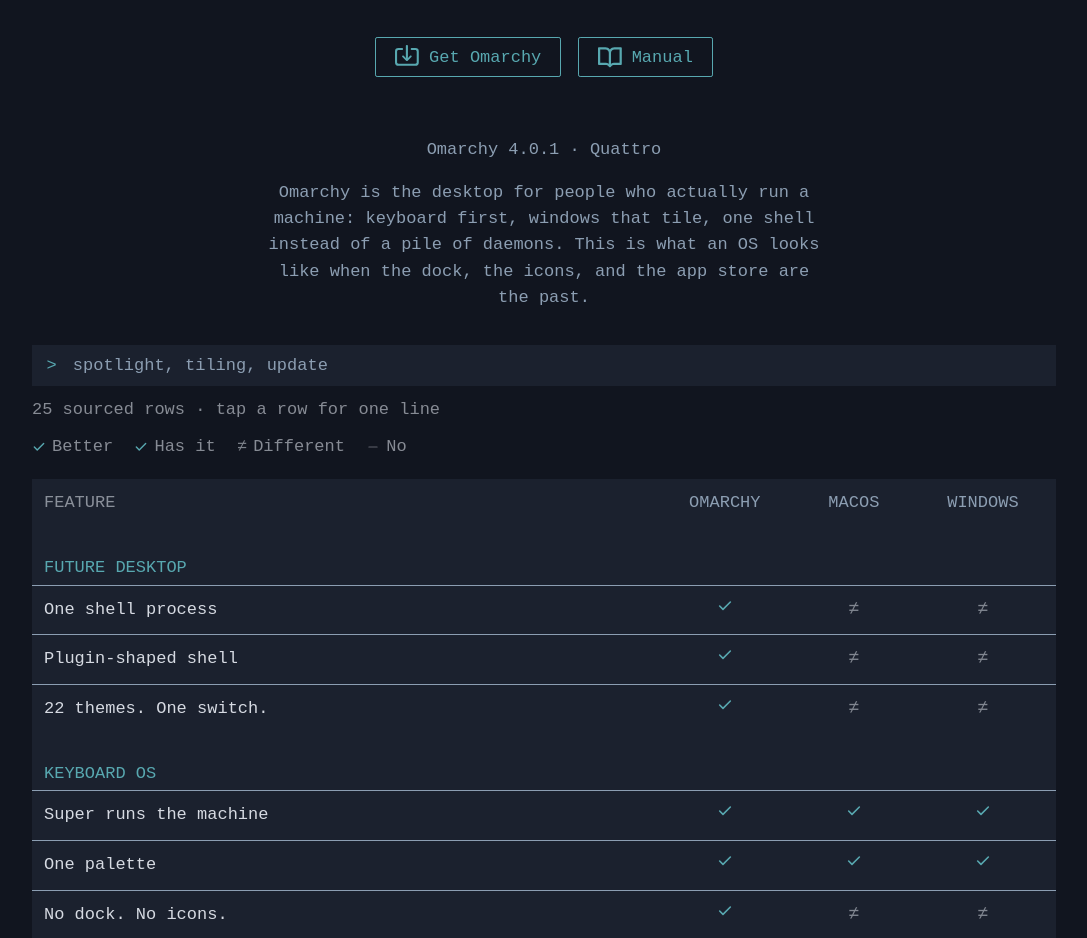
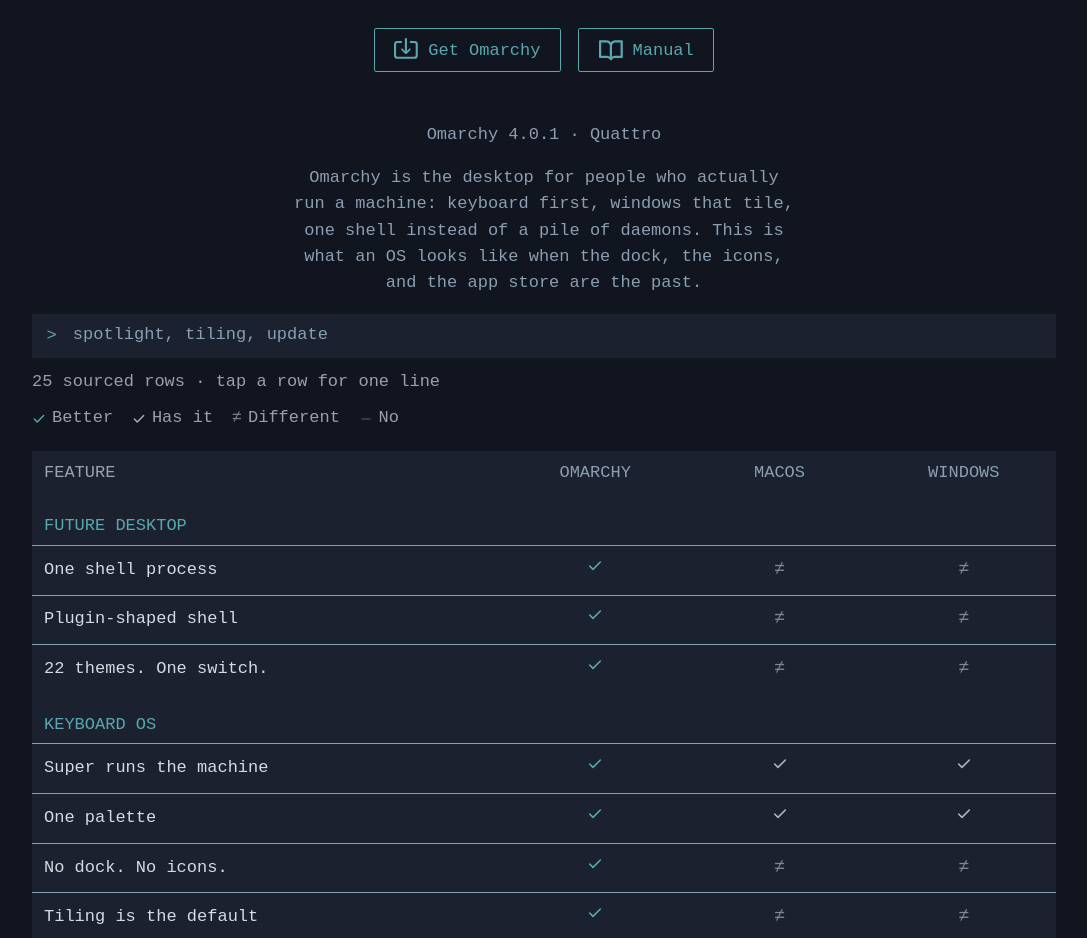
Before and after one commit to zachwilke/omarchycompare, a Next.js app: page / in a window 1280 px wide. Shown: the part 154-1092 px from the top of the page, without its empty margins (96-1183 px from the left). Built offline with nearby package versions, Linux system fonts and the light colour scheme.

Commit message:
Sharpen the sheet for desktop, tablet, and phone
Use stacked cards through 768 so OS cells never clip. Keep the
three-column table for desktop, tighten cinematic spacing, and
split Better/Has it so the checks read.

```diff
--- a/app/globals.css
+++ b/app/globals.css
@@ -166,8 +166,8 @@
 
 .site-wordmark {
   display: grid;
-  margin-top: var(--space-x-large);
-  padding-inline: var(--space-large);
+  margin-top: var(--space-large);
+  padding-inline: var(--space-medium);
 }
 
 .site-wordmark a {
@@ -188,14 +188,16 @@
 
 .omarchy-header {
   display: grid;
-  margin-top: var(--space-medium);
-  padding-inline: var(--space-large);
+  margin-top: var(--space-small);
+  padding-inline: var(--space-medium);
 }
 
 .omarchy-header h1 {
   font-size: var(--font-size-medium);
   font-weight: 300;
-  overflow-wrap: anywhere;
+  max-width: 40rem;
+  justify-self: center;
+  overflow-wrap: break-word;
   text-align: center;
   text-wrap: balance;
 }
@@ -203,39 +205,48 @@
 .omarchy-nav {
   display: flex;
   flex-wrap: wrap;
-  gap: var(--space-medium);
+  gap: var(--space-small) var(--space-medium);
   justify-content: center;
-  margin-top: var(--space-large);
-  padding-inline: var(--space-large);
+  margin-top: var(--space-medium);
+  padding-inline: var(--space-medium);
 }
 
 .omarchy-lede {
-  color: rgb(var(--rgb-terminal-white) / 0.7);
+  color: rgb(var(--rgb-terminal-white) / 0.78);
   font-weight: 300;
   line-height: 1.55;
   margin-inline: auto;
   margin-top: var(--space-medium);
-  max-width: 36rem;
+  max-width: 34rem;
+  padding-inline: var(--space-medium);
   text-align: center;
   text-wrap: pretty;
 }
 
 .omarchy-main {
   display: grid;
-  margin-bottom: var(--space-xx-large);
-  margin-top: calc(var(--space-large) * 1.2);
+  margin-bottom: var(--space-x-large);
+  margin-top: var(--space-large);
 }
 
 @media (min-width: 64em) {
-  .site-wordmark,
+  .site-wordmark {
+    margin-top: var(--space-x-large);
+    padding-inline: var(--space-xx-large);
+  }
+
   .omarchy-header,
   .omarchy-nav {
     padding-inline: var(--space-xx-large);
   }
 
+  .omarchy-nav {
+    margin-top: var(--space-large);
+  }
+
   .omarchy-main {
-    margin-bottom: var(--space-xxxx-large);
-    margin-top: calc(var(--space-x-large) * 1.2);
+    margin-bottom: var(--space-xx-large);
+    margin-top: var(--space-x-large);
   }
 }
 
@@ -247,14 +258,15 @@
   box-shadow: none;
   color: var(--color-terminal-cyan);
   cursor: pointer;
-  display: flex;
+  display: inline-flex;
   font-weight: 400;
   gap: 1ch;
-  height: 2.35em;
+  min-height: 2.75rem;
   line-height: 1;
-  padding-inline: 1.1em;
+  padding-inline: 1.15em;
   text-decoration: none;
   text-transform: none;
+  white-space: nowrap;
   transition:
     background var(--transition),
     color var(--transition);
@@ -303,7 +315,7 @@
   font-family: inherit;
   font-size: 1em;
   font-weight: 300;
-  height: 2.4em;
+  min-height: 2.75rem;
   max-width: 100%;
   min-width: 0;
   outline: none;
@@ -324,18 +336,18 @@
   align-items: center;
   border-top: var(--border-width) solid var(--border-color);
   display: grid;
-  gap: var(--space-medium);
+  gap: 0.35em;
   justify-content: center;
   margin-top: auto;
-  padding: var(--space-x-large) var(--space-large);
+  padding: var(--space-large) var(--space-medium);
   text-align: center;
 }
 
 .omarchy-footer p {
-  color: rgb(var(--rgb-terminal-white) / 0.6);
+  color: rgb(var(--rgb-terminal-white) / 0.72);
   font-size: var(--font-size-small);
   font-weight: 500;
-  line-height: 2em;
+  line-height: 1.7;
   text-wrap: pretty;
 }
 
@@ -345,10 +357,21 @@
 }
 
 .omarchy-footer__disclaimer {
-  color: rgb(var(--rgb-terminal-white) / 0.72);
+  color: rgb(var(--rgb-terminal-white) / 0.8);
   font-weight: 400;
   max-width: 48ch;
   justify-self: center;
+}
+
+.compare-section {
+  margin-top: var(--space-medium);
+  padding-inline: var(--space-medium);
+}
+
+@media (min-width: 40em) {
+  .compare-section {
+    padding-inline: var(--space-large);
+  }
 }
 
 .compare-toolbar {
@@ -359,19 +382,20 @@
   display: flex;
   flex-wrap: wrap;
   align-items: center;
-  gap: 0.5em 1.25em;
+  gap: 0.45em 1.1em;
 }
 
 .compare-cards {
   display: grid;
-  gap: var(--space-medium);
+  gap: 0.65em;
 }
 
 .compare-card-heading {
   color: var(--color-terminal-cyan);
-  font-size: 1em;
-  font-weight: 300;
-  margin: var(--space-medium) 0 var(--space-small);
+  font-size: 0.85em;
+  font-weight: 400;
+  letter-spacing: 0.04em;
+  margin: var(--space-medium) 0 0.4em;
   text-transform: uppercase;
 }
 
@@ -383,44 +407,50 @@
   background: var(--color-background-storm);
   border: var(--border-width) solid var(--border-color);
   cursor: pointer;
+  min-height: 4.5rem;
   outline: none;
-  padding: var(--space-medium);
+  padding: 0.85em 1em;
 }
 
 .compare-card.is-open {
   background: var(--color-background-night);
 }
 
+.compare-card:focus-visible {
+  border-color: var(--color-terminal-cyan);
+}
+
 .compare-card__name {
   color: var(--color-terminal-white);
   font-size: 1em;
-  font-weight: 300;
-  overflow-wrap: anywhere;
+  font-weight: 400;
+  overflow-wrap: break-word;
 }
 
 .compare-card__detail {
   color: var(--color-terminal-cyan);
-  margin-top: 0.5em;
+  margin-top: 0.45em;
 }
 
 .compare-card__cells {
   display: grid;
   grid-template-columns: repeat(3, minmax(0, 1fr));
   gap: var(--space-small);
-  margin-top: var(--space-medium);
+  margin-top: 0.7em;
 }
 
 .compare-card__cell {
   align-items: center;
   display: flex;
   flex-direction: column;
-  gap: 0.35em;
+  gap: 0.3em;
+  min-height: 2.75rem;
   min-width: 0;
   text-align: center;
 }
 
 .compare-card__label {
-  color: var(--color-terminal-blue);
+  color: rgb(var(--rgb-terminal-blue) / 0.95);
   font-size: var(--font-size-small);
   overflow-wrap: anywhere;
   text-transform: uppercase;
@@ -429,31 +459,41 @@
 .compare-sheet {
   background: var(--color-background-storm);
   border: var(--border-width) solid var(--border-color);
+  display: none;
   overflow-x: auto;
   overflow-y: visible;
+  -webkit-overflow-scrolling: touch;
 }
 
-@media (max-width: 47.99rem) {
-  .compare-sheet {
-    display: none;
-  }
-
-  .site-wordmark {
-    margin-top: var(--space-large);
-  }
-
-  .omarchy-nav {
-    padding-inline: var(--space-medium);
-  }
+.compare-table {
+  border-collapse: collapse;
+  table-layout: fixed;
+  width: 100%;
 }
 
-@media (min-width: 48rem) {
-  .compare-cards {
-    display: none;
-  }
+.compare-col-feature {
+  width: 46%;
+}
+
+.compare-col-os {
+  width: 18%;
+}
+
+.compare-group-head {
+  padding-bottom: 0.35em;
+  padding-top: 1.1em;
+}
+
+.compare-row-name,
+.compare-row-mark {
+  height: 3.1rem;
+  padding-bottom: 0.7em;
+  padding-top: 0.7em;
+  vertical-align: middle;
 }
 
 .compare-sticky-head {
+  box-shadow: 0 1px 0 var(--border-color);
   position: sticky;
   top: 0;
   z-index: 20;
@@ -463,20 +503,22 @@
   position: sticky;
   left: 0;
   z-index: 10;
-  min-width: 11.5rem;
 }
 
 .compare-sticky-corner {
+  box-shadow: 0 1px 0 var(--border-color);
   position: sticky;
   top: 0;
   left: 0;
   z-index: 30;
-  min-width: 11.5rem;
 }
 
-@media (min-width: 768px) {
-  .compare-sticky-col,
-  .compare-sticky-corner {
-    min-width: 16rem;
+@media (min-width: 64em) {
+  .compare-cards {
+    display: none;
+  }
+
+  .compare-sheet {
+    display: block;
   }
 }
--- a/components/compare.tsx
+++ b/components/compare.tsx
@@ -26,7 +26,7 @@
     return (
       <span className="inline-flex items-center justify-center" title="Has it">
         <span className="sr-only">Has it</span>
-        <Check className="size-4 stroke-[2.4] text-green" aria-hidden />
+        <Check className="size-4 stroke-[2.4] text-terminal-white/80" aria-hidden />
       </span>
     );
   }
@@ -72,7 +72,7 @@
   }
 
   return (
-    <section id="compare" className="mt-[var(--space-large)] px-4 sm:px-6">
+    <section id="compare" className="compare-section">
       <div className="compare-toolbar mx-auto max-w-5xl">
         <label className="relative block min-w-0">
           <span className="sr-only">Filter feature rows</span>
@@ -96,19 +96,19 @@
           />
         </label>
 
-        <p className="mt-3 text-terminal-white/60" aria-live="polite">
+        <p className="mt-3 text-terminal-white/70" aria-live="polite">
           {query.trim()
             ? `${visible.length} ${visible.length === 1 ? "row" : "rows"} match “${query.trim()}”`
             : `${visible.length} sourced rows · tap a row for one line`}
         </p>
 
-        <p className="compare-legend mt-3 text-terminal-white/60">
+        <p className="compare-legend mt-3 text-terminal-white/70">
           <span className="inline-flex items-center gap-1.5">
             <Check className="size-3.5 stroke-[2.4] text-terminal-cyan" aria-hidden />
             Better
           </span>
           <span className="inline-flex items-center gap-1.5">
-            <Check className="size-3.5 stroke-[2.4] text-green" aria-hidden />
+            <Check className="size-3.5 stroke-[2.4] text-terminal-white/80" aria-hidden />
             Has it
           </span>
           <span className="inline-flex items-center gap-1.5">
@@ -144,12 +144,18 @@
             </div>
 
             <div className="compare-sheet mt-5">
-              <table className="w-full min-w-[36rem] border-collapse">
+              <table className="compare-table">
+                <colgroup>
+                  <col className="compare-col-feature" />
+                  <col className="compare-col-os" />
+                  <col className="compare-col-os" />
+                  <col className="compare-col-os" />
+                </colgroup>
                 <thead>
                   <tr>
                     <th
                       scope="col"
-                      className="compare-sticky-corner bg-storm px-3 py-3 text-left font-normal uppercase text-terminal-white/60"
+                      className="compare-sticky-corner bg-storm px-3 py-2.5 text-left font-normal uppercase text-terminal-white/70"
                     >
                       Feature
                     </th>
@@ -157,7 +163,7 @@
                       <th
                         key={column.id}
                         scope="col"
-                        className="compare-sticky-head bg-storm px-2 py-3 text-center font-normal uppercase text-terminal-blue"
+                        className="compare-sticky-head bg-storm px-2 py-2.5 text-center font-normal uppercase text-terminal-blue"
                       >
                         {column.label}
                       </th>
@@ -170,7 +176,7 @@
                       <th
                         scope="colgroup"
                         colSpan={4}
-                        className="compare-sticky-col bg-storm px-3 pb-1 pt-7 text-left font-normal uppercase text-terminal-cyan"
+                        className="compare-sticky-col compare-group-head bg-storm px-3 text-left font-normal uppercase text-terminal-cyan"
                       >
                         {group.category}
                       </th>
@@ -265,7 +271,7 @@
       <th
         scope="row"
         className={cn(
-          "compare-sticky-col px-3 py-3 text-left font-normal",
+          "compare-sticky-col compare-row-name px-3 text-left font-normal",
           open ? "bg-night" : "bg-storm",
         )}
       >
@@ -277,7 +283,7 @@
         )}
       </th>
       {COLUMNS.map((column) => (
-        <td key={column.id} className="px-2 py-3 text-center">
+        <td key={column.id} className="compare-row-mark px-2 text-center">
           <Mark verdict={feature.columns[column.id].verdict} />
         </td>
       ))}
--- a/components/hero.tsx
+++ b/components/hero.tsx
@@ -3,7 +3,7 @@
 export function Hero() {
   return (
     <div className="mx-auto w-full max-w-5xl px-4 sm:px-6">
-      <p className="text-center text-[color:rgb(var(--rgb-terminal-white)/0.6)]">
+      <p className="text-center text-[color:rgb(var(--rgb-terminal-white)/0.7)]">
         {VERSION_BADGE}
       </p>
       <p className="omarchy-lede">
```
